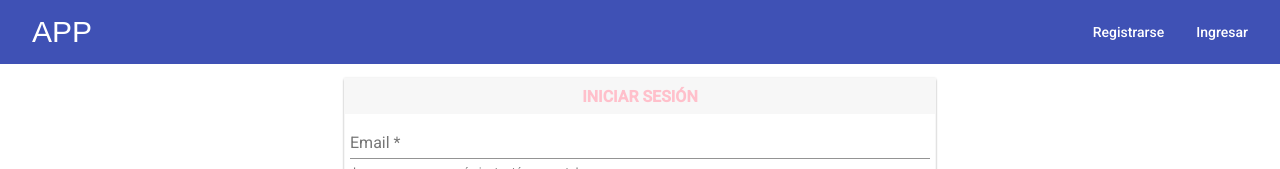
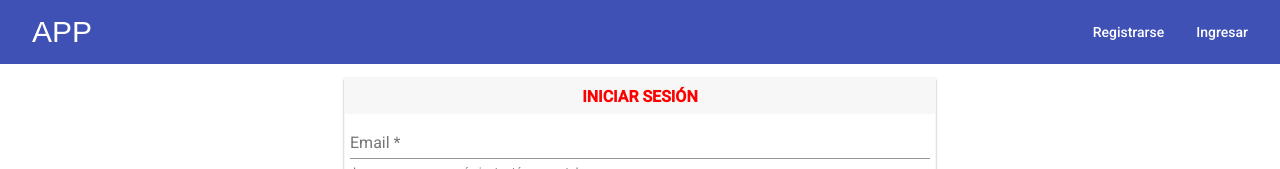
Before and after one commit to meljuc9/First-proyect, an Angular app: page /login in a window 1280 px wide. Shown: the top 169 px of the page. Built offline with nearby package versions, Linux system fonts and the light colour scheme.

Commit message:
:sparkles:first commit

```diff
--- a/src/styles.css
+++ b/src/styles.css
@@ -24,7 +24,7 @@ body {
   }
 
   .list-header-title {
-    color:pink;
+    color:red;
     text-align: center;
     background: rgba(0, 0, 0, .03);
     padding: 8px 20px;
```
